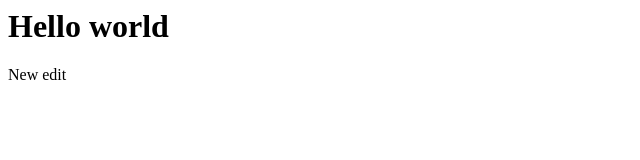
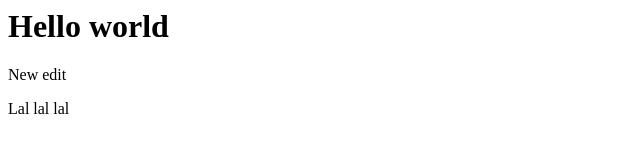
Before and after one commit to xxxHeliXxxx/site, a plain HTML site: page index.html in a window 1280 px wide. Shown: the full height of the page, 0-640 px from the left. Drawn offline with Linux system fonts and the light colour scheme.

Commit message:
second commit

```diff
--- a/index.html
+++ b/index.html
@@ -10,5 +10,6 @@
 <body>
 <h1>Hello world</h1>
 <p>New edit</p>
+<p>Lal lal lal</p>
 </body>
 </html>
```
